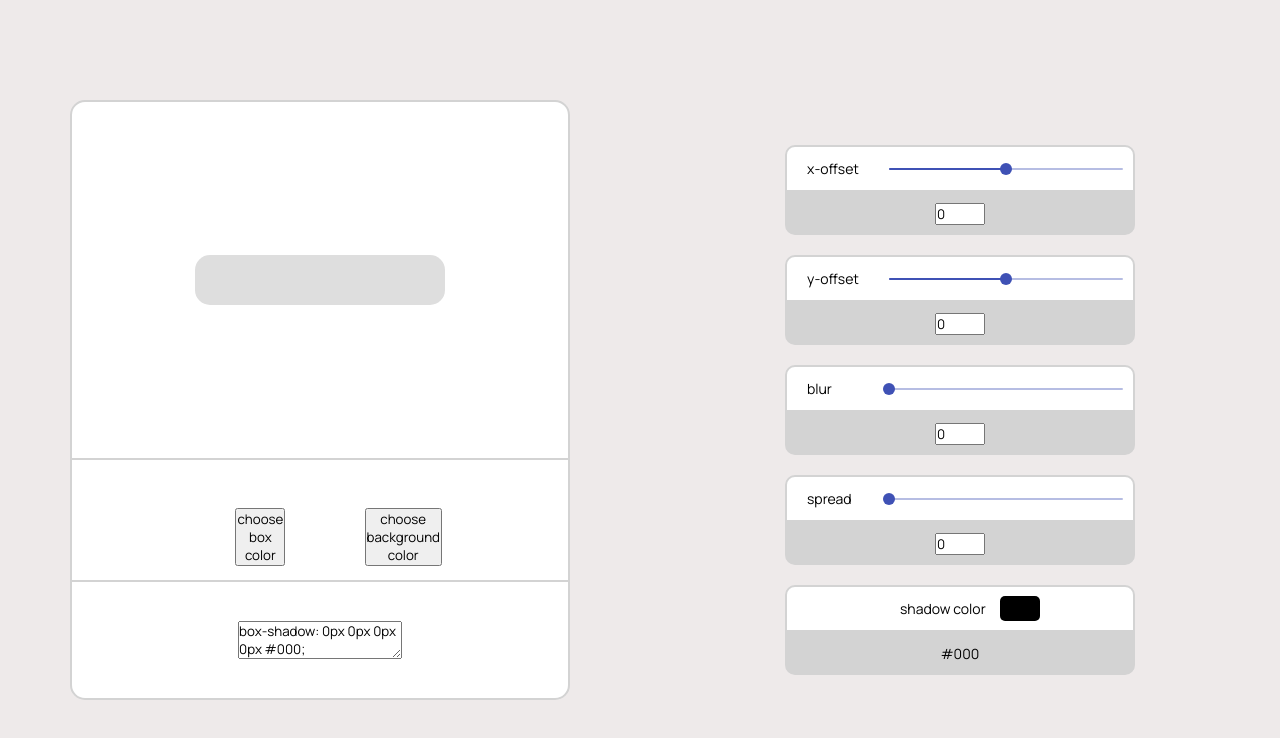
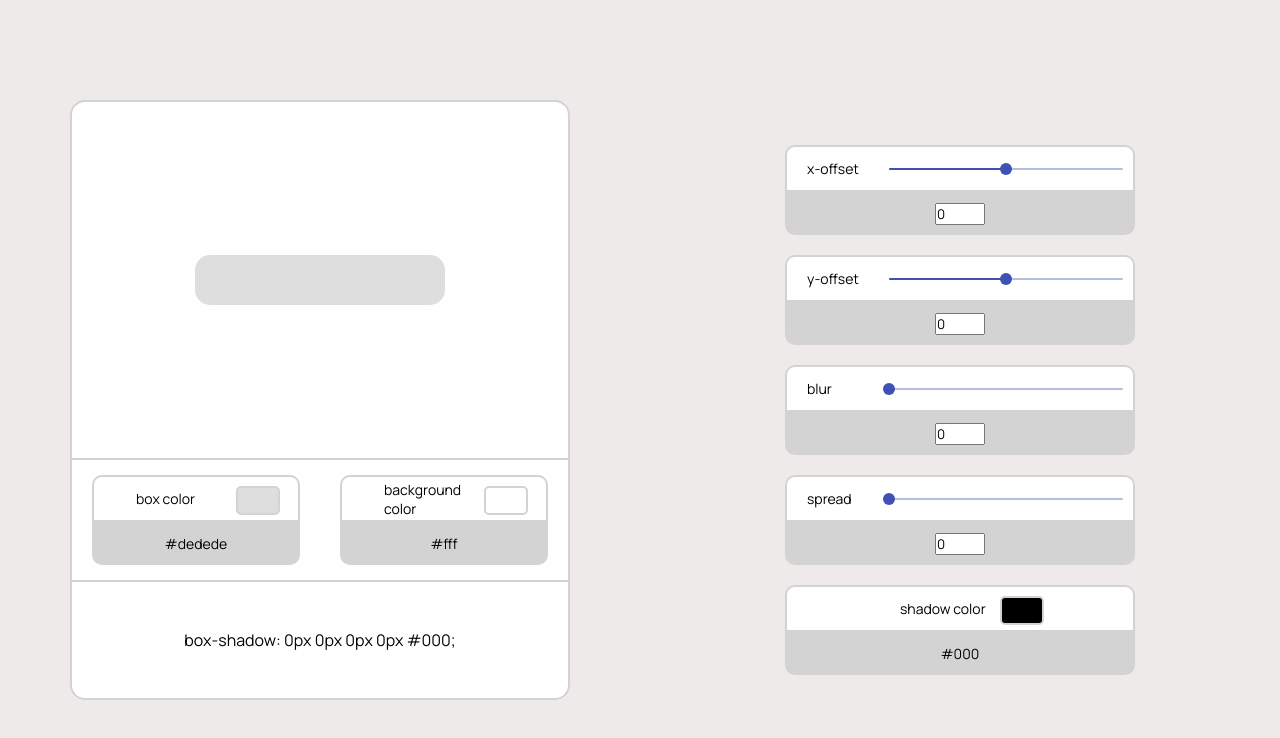
Before and after one commit to bhgordon/react-shadow-boxing, a React (Create React App) app: page / in a window 1280 px wide. Shown: the top 738 px of the page. Built offline with nearby package versions, Linux system fonts and the light colour scheme.

Commit message:
playground controls and output update

```diff
--- a/src/App.css
+++ b/src/App.css
@@ -63,6 +63,7 @@
   border-radius: 5px;
   height: 25px;
   width: 40px;
+  border: 2px solid lightgrey;
 }
 
 .color-btn:hover {
--- a/src/Playground.css
+++ b/src/Playground.css
@@ -6,11 +6,11 @@
   border-radius: 15px;
 }
 
-.playground__control {
+.playground__controls {
   display: flex;
   justify-content: space-evenly;
   align-items: center;
-  width: 70%;
+  width: 100%;
 }
 
 .playground {
@@ -67,3 +67,21 @@
   z-index: 100;
   margin: 10px;
 }
+
+.playground__control {
+  display: flex;
+  flex-direction: column;
+  align-items: center;
+  margin-top: 20px;
+  height: 90px;
+  width: 350px;
+  border-radius: 10px;
+  font-size: 14px;
+  font-weight: 400;
+  margin: 20px;
+}
+
+label {
+  display: block;
+  width: 100px;
+}
--- a/src/Playground.jsx
+++ b/src/Playground.jsx
@@ -24,15 +24,17 @@ function Playground({ x, y, blur, spread, opacity, color }) {
       </div>
 
       <div className="playground-controls-container">
+        <div className="playground__controls">
+
          <div className="playground__control">
-
-
+           <div className="slider-container">
+             <label className="label" htmlFor="label">box color</label>
              <div className="box-color-container">
                <button
+                 className="color-btn"
                  onClick={() => setShowBoxColorPicker(showBoxColorPicker = !showBoxColorPicker)}
-              // onBlur={() => setShowBoxColorPicker(showBoxColorPicker = !showBoxColorPicker)}
+                 style={{background: `${boxColor}`}}
                >
-              {showBoxColorPicker ? 'set box color' : 'choose box color'}
                </button>
                {showBoxColorPicker && (
                  <ChromePicker
@@ -42,12 +44,21 @@ function Playground({ x, y, blur, spread, opacity, color }) {
                  />
                )}
              </div>
+           </div>
+           <div className="value-container">
+             <p>{boxColor}</p>
+           </div>
+         </div>
 
+        <div className="playground__control">
+         <div className="slider-container">
+           <label className="label" htmlFor="label">background color</label>
            <div className="box-color-container">
              <button
+               className="color-btn"
                onClick={() => setShowBackgroundColorPicker(showBackgroundColorPicker = !showBackgroundColorPicker)}
+               style={{background: `${backgroundColor}`}}
              >
-              {showBackgroundColorPicker ? 'set background color' : 'choose background color'}
              </button>
              {showBackgroundColorPicker && (
                <ChromePicker
@@ -58,10 +69,16 @@ function Playground({ x, y, blur, spread, opacity, color }) {
              )}
            </div>
          </div>
+         <div className="value-container">
+           <p>{backgroundColor}</p>
+         </div>
+       </div>
+
+        </div>
       </div>
 
       <div className="code-output-container">
-        <textarea value={`box-shadow: ${x}px ${y}px ${blur}px ${spread}px ${color};`}></textarea>
+        <p>{`box-shadow: ${x}px ${y}px ${blur}px ${spread}px ${color};`}</p>
       </div>
 
     </div>
```
Lines whose indentation alone changed are shown as unchanged.
